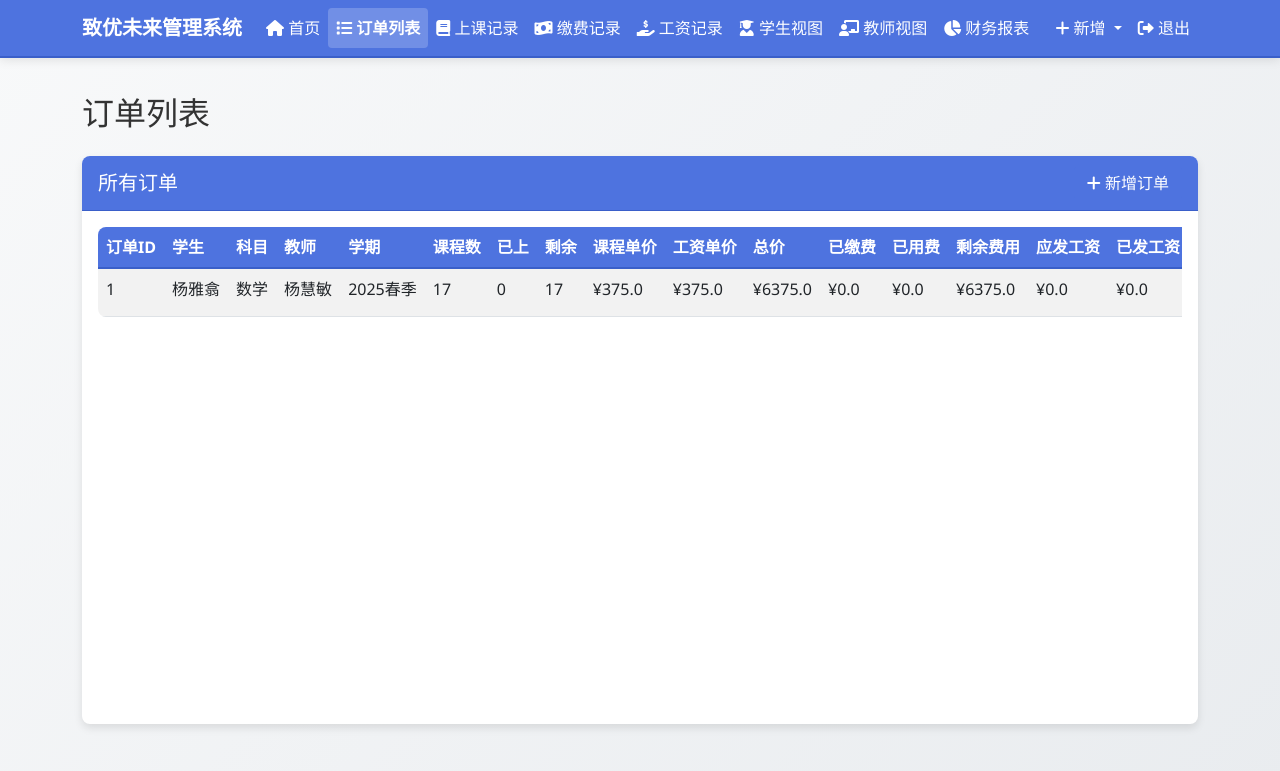
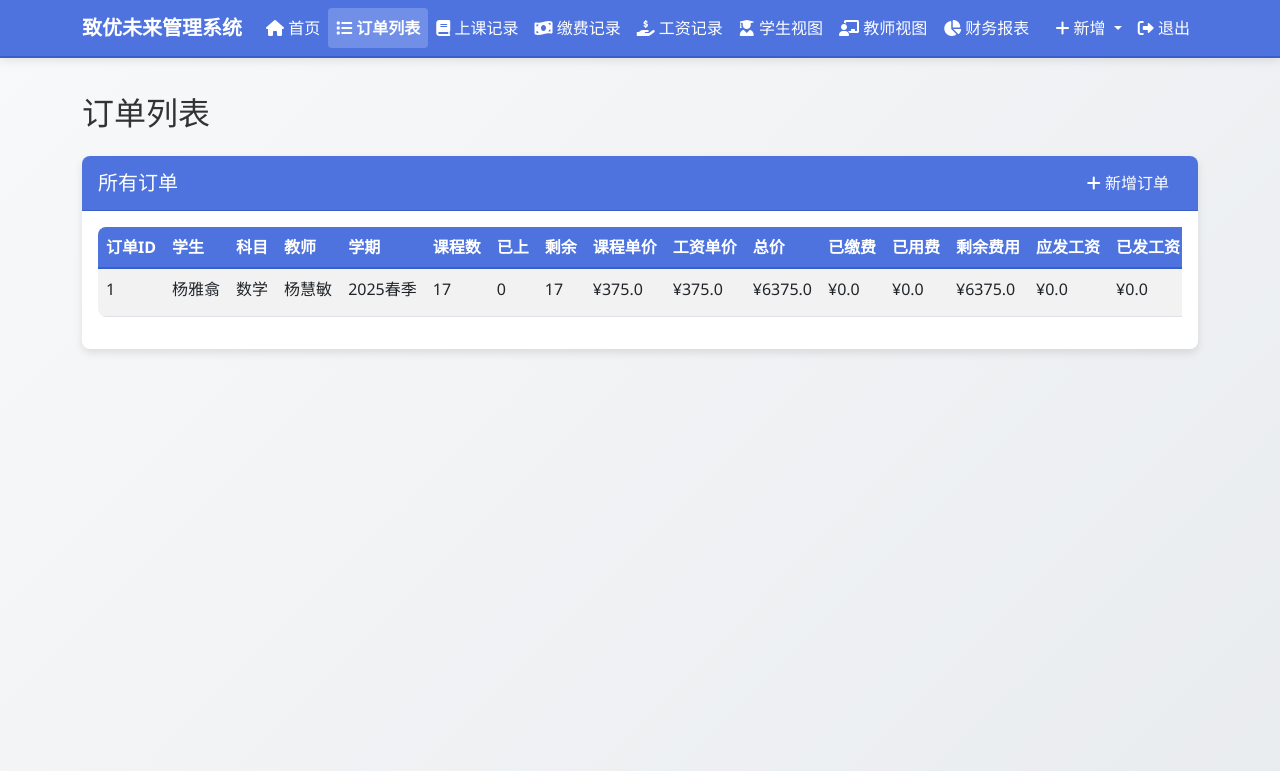
Before and after one commit to Winliam/TaskMaster, a Flask app: page /orders in a window 1280 px wide. Shown: the top 771 px of the page. Run offline with Flask 3, Linux system fonts and the light colour scheme; a user stored in the database is signed in; some libraries are stand-ins or nearby versions.

Commit message:
Restored to '3f13097d0a27aec1d5e109698f840de0ef1cb263'
Replit-Restored-To: 3f13097d0a27aec1d5e109698f840de0ef1cb263

```diff
--- a/static/css/style.css
+++ b/static/css/style.css
@@ -1,42 +1,3 @@
-
-/* 确保下拉菜单显示在其他内容之上 */
-.dropdown-menu {
-    z-index: 1050;
-    position: absolute;
-}
-
-.custom-table-container {
-    position: relative;
-    overflow-x: auto;
-    overflow-y: visible;
-    margin-bottom: 20px;
-}
-
-.custom-table-container table {
-    white-space: nowrap;
-    margin-bottom: 0;
-}
-
-.dropdown-menu {
-    z-index: 1050;
-    position: absolute;
-}
-
-.btn-group {
-    position: static;
-}
-
-td {
-    position: relative;
-}
-
-td .dropdown-menu {
-    position: fixed;
-    transform: none !important;
-    top: auto !important;
-    left: auto !important;
-}
-
 /* 基础样式增强 */
 body {
     font-family: 'Segoe UI', Tahoma, Geneva, Verdana, sans-serif;
@@ -48,29 +9,7 @@ body {
 
 .main-content {
     padding-top: 70px;
-    min-height: calc(100vh - 80px);
-    display: flex;
-    flex-direction: column;
-}
-
-.card {
-    flex: 1;
-    display: flex;
-    flex-direction: column;
-}
-
-.card-body {
-    flex: 1;
-    display: flex;
-    flex-direction: column;
-}
-
-.custom-table-container {
-    flex: 1;
-    margin-bottom: 0;
-    position: relative;
-    overflow-x: auto;
-    overflow-y: visible;
+    min-height: calc(100vh - 120px);
 }
 
 /* 导航栏样式 */
--- a/templates/order_list.html
+++ b/templates/order_list.html
@@ -12,8 +12,8 @@
     </div>
     <div class="card-body">
         {% if orders %}
-        <div class="table-responsive custom-table-container">
-            <table class="table table-striped table-hover">
+        <div class="table-responsive" style="overflow-y: visible !important;">
+            <table class="table table-striped table-hover" style="white-space: nowrap;">
                 <thead>
                     <tr>
                         <th>订单ID</th>
```
Also changed, not shown: attached_assets/image_1743321820558.png (deleted), attached_assets/image_1743321993041.png (deleted).
